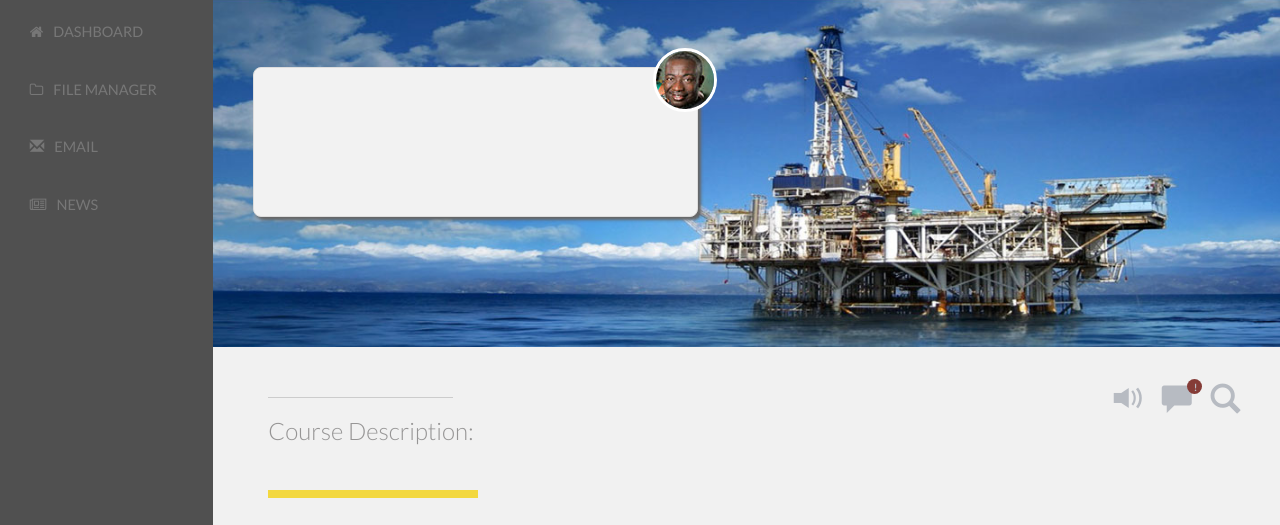
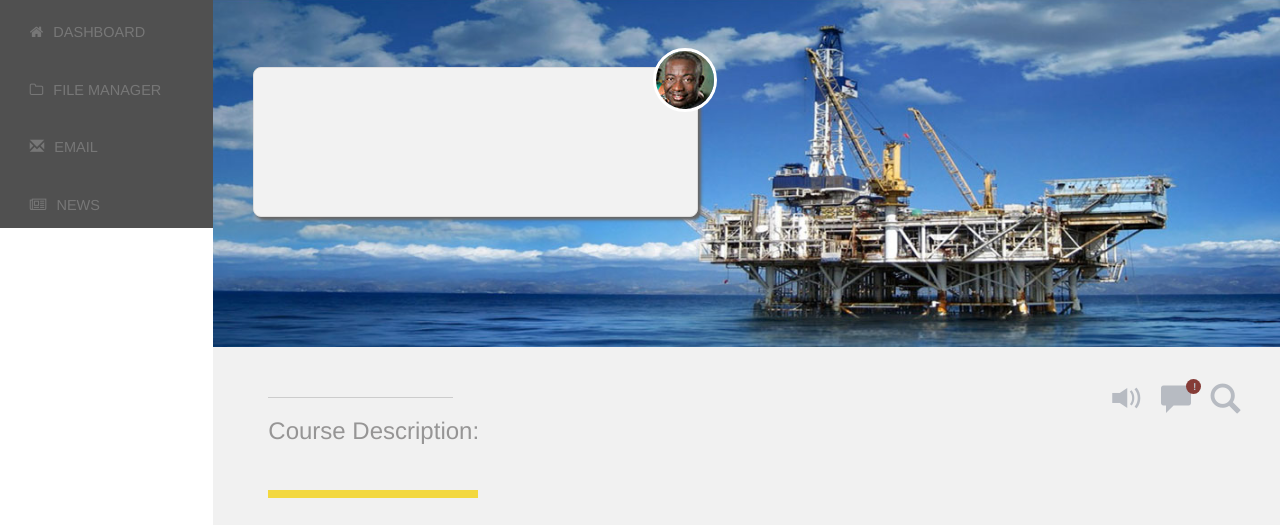
Before and after one commit to jmillermedia/miller_j_A3HW1, a plain HTML site: page index.html in a window 1280 px wide. Shown: the part 113-638 px from the top of the page. Drawn offline with nearby package versions, Linux system fonts and the light colour scheme; a script that the page names is missing.

Commit message:
SASS start

```diff
--- a/css/custom.css
+++ b/css/custom.css
@@ -1,6 +1,5 @@
 @charset "UTF-8";
 
-body { font-family: 'Lato', sans-serif; font-size:16px; background-color: #505050; }
 
 #topPanel { margin:0; position:relative; }
 
--- /dev/null
+++ b/sass/main.scss
@@ -0,0 +1,6 @@
+// SASS file start
+
+// MAIN SASS STYLES
+body { font-family: 'Lato', sans-serif; font-size:16px; background-color: #505050; }
+
+// MODULE IMPORTS
```
